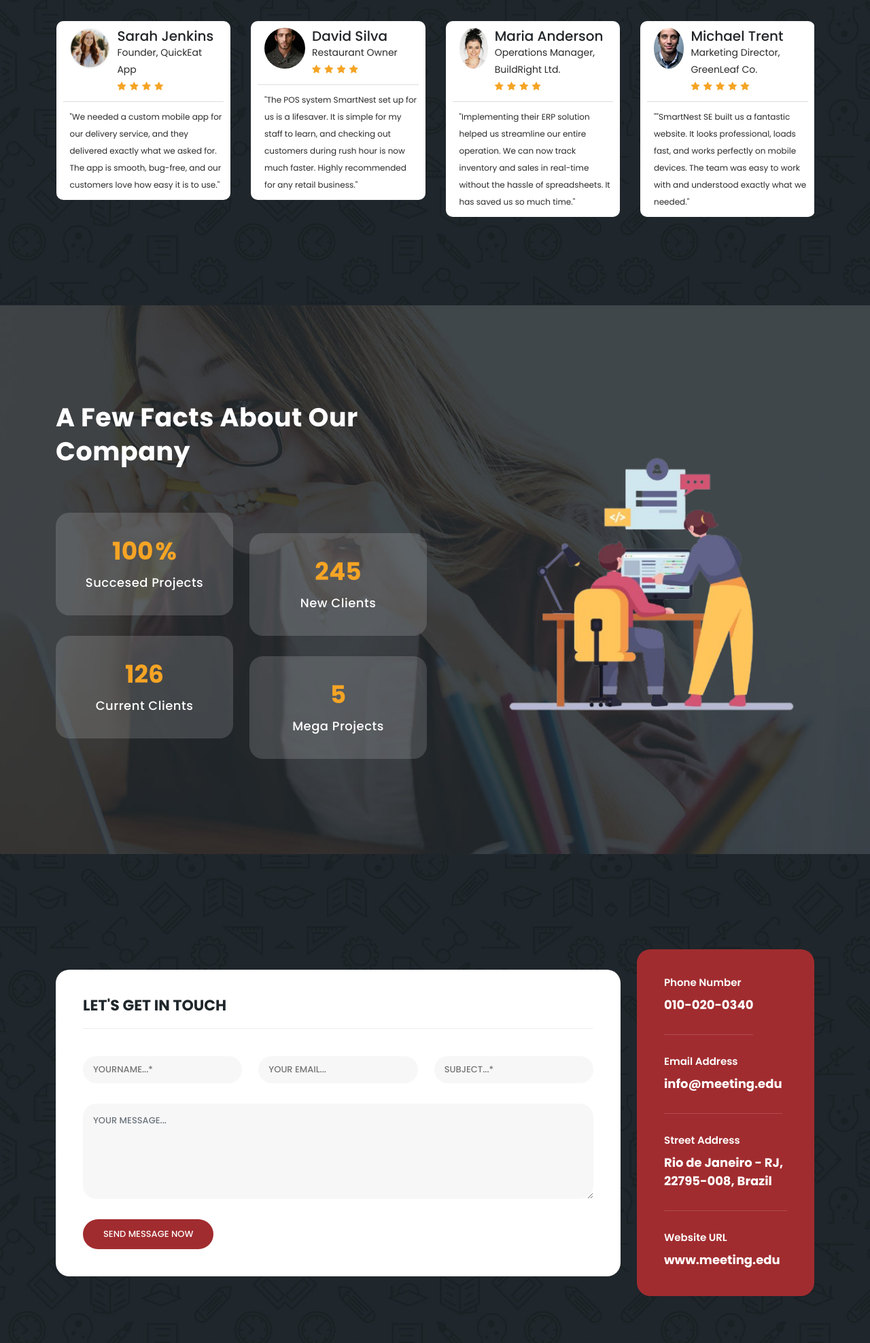
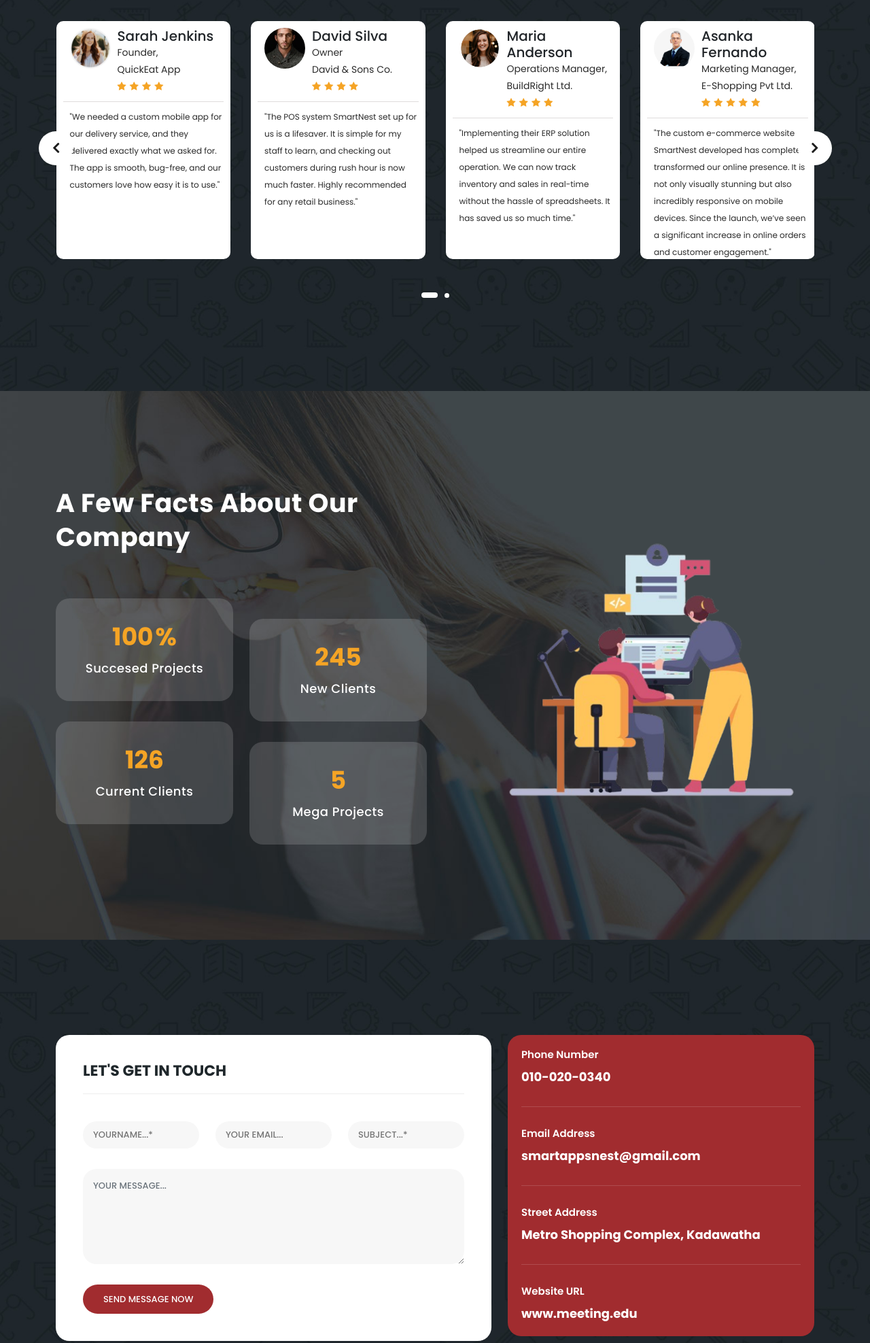
Before and after one commit to Chamodakavi/smartnest-web, a plain HTML site: page index.html in a window 1280 px wide. Shown: the part 2840-4815 px from the top of the page at 68% size. Drawn offline with nearby package versions, Linux system fonts and the light colour scheme.

Commit message:
fix: correct image paths and add missing images

```diff
--- a/assets/css/templatemo-edu-meeting.css
+++ b/assets/css/templatemo-edu-meeting.css
@@ -1152,8 +1152,16 @@ section.upcoming-meetings .categories .main-button-red a {
   background-color: white;
   padding: 10px;
   border-radius: 10px !important;
-}
-
+  height: 350px;
+}
+@media (min-width: 1000px) and (max-width: 1200px) {
+  .client-item {
+    background-color: white;
+    padding: 10px;
+    border-radius: 10px !important;
+    height: 500px;
+  }
+}
 .client-user-container {
   display: flex;
   flex-direction: row;
@@ -1167,12 +1175,16 @@ section.upcoming-meetings .categories .main-button-red a {
   border-radius: 50%;
   overflow: hidden;
   margin-bottom: 10px;
+  flex-shrink: 0;
+  box-sizing: border-box;
+
 }
 
 .client-user-img {
   width: 100%;
   height: 100%;
   object-fit: cover;
+  display: block;
 }
 
 .client-user-details {
@@ -1591,11 +1603,11 @@ section.contact-us #contact button:hover {
 section.contact-us .right-info {
   background-color: #a12c2f;
   border-radius: 20px;
-  padding: 40px;
+  padding: 20px;
 }
 
 section.contact-us .right-info ul li {
-  display: inline-block;
+  display: block;
   border-bottom: 1px solid rgba(250, 250, 250, 0.15);
   margin-bottom: 30px;
   padding-bottom: 30px;
@@ -2032,3 +2044,19 @@ responsive
   }
 
 }
+@media screen and (max-width: 768px) {
+  #bg-video {
+    display: none !important;
+  }
+
+  .main-banner {
+
+    background-image: url('../images/bg-image.png');
+    background-size: cover;
+    background-position: center center;
+    background-repeat: no-repeat;
+
+    min-height: 100vh;
+    width: 100%;
+  }
+}
--- a/index.html
+++ b/index.html
@@ -373,7 +373,7 @@
                 </div>
                 <div class="client-user-details">
                   <h5>Michael Trent</h5>
-                  <p>Marketing Director, GreenLeaf Co.</p>
+                  <p>Marketing Director, <br> GreenLeaf Co.</p>
                   <div class="down-content">
                     <div class="info">
                       <div class="row">
@@ -404,7 +404,7 @@
                 </div>
                 <div class="client-user-details">
                   <h5>Sarah Jenkins</h5>
-                  <p>Founder, QuickEat App</p>
+                  <p>Founder, <br> QuickEat App</p>
                   <div class="down-content">
                     <div class="info">
                       <div class="row">
@@ -435,7 +435,7 @@
                 </div>
                 <div class="client-user-details">
                   <h5>David Silva</h5>
-                  <p>Restaurant Owner</p>
+                  <p>Owner <br>David & Sons Co. </p>
                   <div class="down-content">
                     <div class="info">
                       <div class="row">
@@ -462,7 +462,7 @@
             <div class="item client-item">
               <div class="client-user-container">
                 <div class="client-img-container">
-                  <img class="client-user-img" src="assets/images/maria-student.jpg" alt="Course One">
+                  <img class="client-user-img" src="assets/images/hailey.webp" alt="Course One">
                 </div>
                 <div class="client-user-details">
                   <h5>Maria Anderson</h5>
@@ -488,6 +488,38 @@
               <div class="down-content">
                 <p class="client-user-feedback">"Implementing their ERP solution helped us streamline our entire operation. We can now track inventory and sales in
                 real-time without the hassle of spreadsheets. It has saved us so much time."</p>
+              </div>
+            </div>
+            <div class="item client-item">
+              <div class="client-user-container">
+                <div class="client-img-container">
+                  <img class="client-user-img" src="assets/images/asanka.png" alt="Course One">
+                </div>
+                <div class="client-user-details">
+                  <h5>Asanka Fernando</h5>
+                  <p>Marketing Manager, <br> E-Shopping Pvt Ltd.</p>
+                  <div class="down-content">
+                    <div class="info">
+                      <div class="row">
+                        <div class="col-12">
+                          <ul>
+                            <li><i class="fa fa-star"></i></li>
+                            <li><i class="fa fa-star"></i></li>
+                            <li><i class="fa fa-star"></i></li>
+                            <li><i class="fa fa-star"></i></li>
+                            <li><i class="fa fa-star"></i></li>
+                          </ul>
+                        </div>
+                      </div>
+                    </div>
+                  </div>
+                </div>
+              </div>
+              <div class="client-hline"></div>
+              <div class="down-content">
+                <p class="client-user-feedback">"The custom e-commerce website SmartNest developed has completely transformed our online presence. It is not only
+                visually stunning but also incredibly responsive on mobile devices. Since the launch, we’ve seen a significant increase
+                in online orders and customer engagement."</p>
               </div>
             </div>
             <!-- <div class="item">
@@ -812,7 +844,7 @@
   <section class="contact-us" id="contact">
     <div class="container">
       <div class="row">
-        <div class="col-lg-9 align-self-center">
+        <div class="col-lg-7 align-self-center">
           <div class="row">
             <div class="col-lg-12">
               <form id="contact" action="" method="post">
@@ -852,7 +884,7 @@
             </div>
           </div>
         </div>
-        <div class="col-lg-3">
+        <div class="col-lg-5">
           <div class="right-info">
             <ul>
               <li>
@@ -861,11 +893,11 @@
               </li>
               <li>
                 <h6>Email Address</h6>
-                <span>info@meeting.edu</span>
+                <span>smartappsnest@gmail.com</span>
               </li>
               <li>
                 <h6>Street Address</h6>
-                <span>Rio de Janeiro - RJ, 22795-008, Brazil</span>
+                <span>Metro Shopping Complex, Kadawatha</span>
               </li>
               <li>
                 <h6>Website URL</h6>
```
Also changed, not shown: assets/images/asanka.png (added), assets/images/bg-image.png (added), assets/images/hailey.webp (added).
